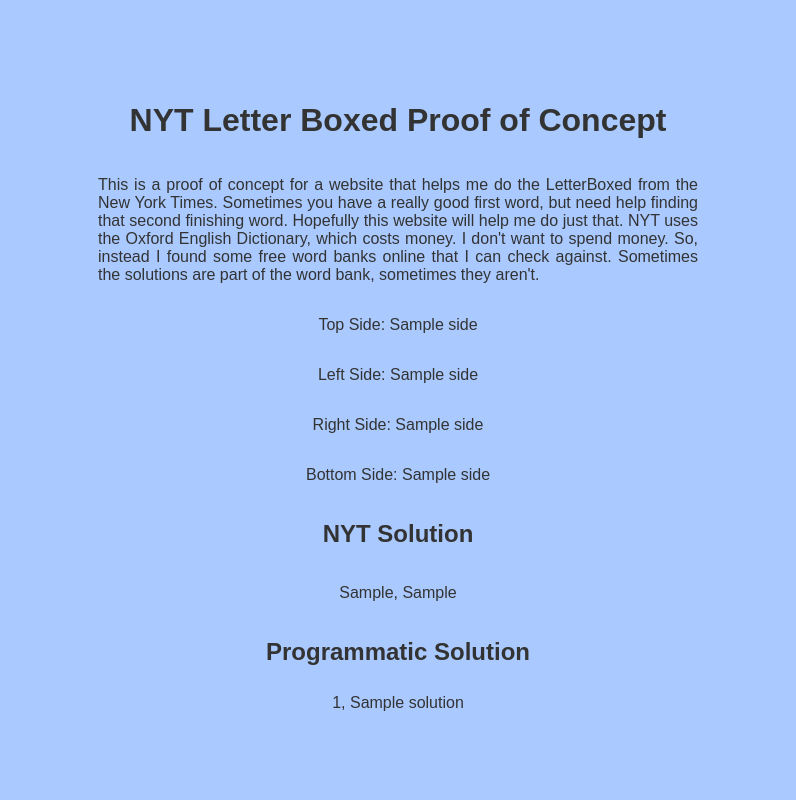
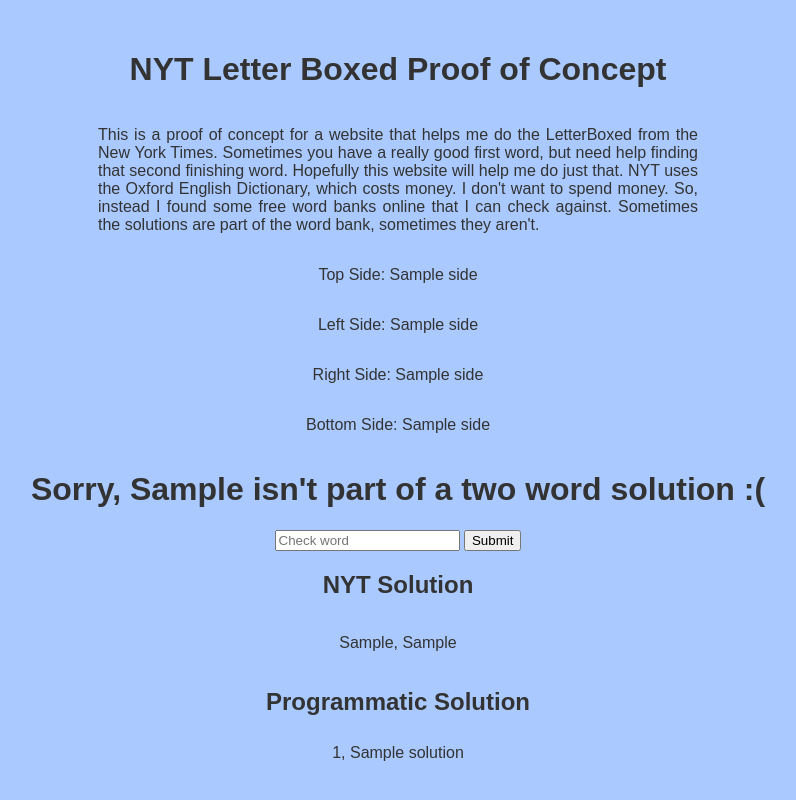
Before and after one commit to mschwimmer/letterboxed, a Flask app: template templates/index.html in a window 1280 px wide. Shown: the whole page, without its empty margins (242-1038 px from the left). Run offline with Flask 3, Linux system fonts and the light colour scheme; the template is opened without the code that fills it: most values are stand-ins (such as "Sample title", 1, 10 or a date in 2020); parts of the project's set-up code (start-up, migrations or seed data) failed here and were passed over.

Commit message:
Added check word functionality

```diff
--- a/app.py
+++ b/app.py
@@ -1,4 +1,4 @@
-from flask import Flask, render_template
+from flask import Flask, request, render_template
 import requests
 import json
 from board import Board
@@ -14,34 +14,42 @@
     start_parens = start_string + r.text[start_string:].index("{")
     end_string = start_parens + r.text[start_parens:].index(",\"dictionary")
     todays_metadata = json.loads(r.text[start_parens:end_string] + "}")
+    todays_metadata['ourSolution'] = [word.lower() for word in todays_metadata['ourSolution']]
     return {'sides': todays_metadata['sides'], 'nyt_solution': todays_metadata['ourSolution']}
 
+TODAY_METADATA = get_nyt_metadata()
+BOARD = Board(TODAY_METADATA['sides'])
+EASY_DICTIONARY = Dictionary("words_easy.txt")
+SOLVER = LetterBoxedSolver(BOARD, EASY_DICTIONARY, "words_easy.txt")
+TWO_WORD_SOLUTIONS = SOLVER.get_two_word_solutions()
 
 
 @app.route('/')
 def index():
-    todays_metadata = get_nyt_metadata()
-    board = Board(todays_metadata['sides'])
-    easy_dictionary = Dictionary("words_easy.txt")
-    solver = LetterBoxedSolver(board, easy_dictionary, "words_easy.txt")
-    two_word_solutions = solver.get_two_word_solutions()
-    print(todays_metadata)
 
-    # if request.method == 'POST':
-    #     user_input = request.form['user_word']
-    #
-    #     flattened_set_of_solution_words = {word for solution in two_word_solutions for word in solution}
-    #     isCorrect = user_input in flattened_set_of_solution_words
-    #     return render_template('index.html',
-    #                        sides=todays_metadata['sides'],
-    #                        nyt_solution=todays_metadata['nyt_solution'],
-    #                        prog_solutions=two_word_solutions,
-    #                            isCorrect=isCorrect,
-    #                            user_word=user_input)
     return render_template('index.html',
-                           sides=todays_metadata['sides'],
-                           nyt_solution=todays_metadata['nyt_solution'],
-                           prog_solutions=two_word_solutions)
+                           sides=TODAY_METADATA['sides'],
+                           nyt_solution=TODAY_METADATA['nyt_solution'],
+                           prog_solutions=TWO_WORD_SOLUTIONS)
+
+@app.route('/check_word', methods=['POST'])
+def check_word():
+    if request.method == 'POST':
+        user_input = request.form['user_word'].lower()
+
+        flattened_set_of_solution_words = {word for solution in TWO_WORD_SOLUTIONS for word in solution}
+        is_correct = user_input in flattened_set_of_solution_words
+        print(user_input)
+        print(flattened_set_of_solution_words)
+        print(user_input in flattened_set_of_solution_words)
+        return render_template('index.html',
+                           sides=TODAY_METADATA['sides'],
+                           nyt_solution=TODAY_METADATA['nyt_solution'],
+                           prog_solutions=TWO_WORD_SOLUTIONS,
+                               is_correct=is_correct,
+                               user_word=user_input)
+
+
 
 if __name__ == '__main__':
     app.run(debug=True)
--- a/templates/index.html
+++ b/templates/index.html
@@ -24,19 +24,19 @@
 
 
 
-<!--    {% if isCorrect and user_word %}-->
-<!--        {% if isCorrect == True %}-->
-<!--            <h1>Looks like {{user_word}} is part of a two word solution</h1>-->
-<!--        {% else %}-->
-<!--            <h1>Sorry, {{user_word}} isn't part of a two word solution :(</h1>-->
-<!--        {% endif %}-->
-<!--    {% else %}-->
-<!--            <h1>Try submitting a word to see if it's part of a two word solution</h1>-->
-<!--    {% endif %}-->
-<!--    <form action="/index" method="post">-->
-<!--        <input type="text" name="user_word" id="user-word" placeholder="Enter your word here">-->
-<!--        <button type="submit">Submit</button>-->
-<!--    </form>-->
+    {% if is_correct is not none and user_word %}
+        {% if is_correct == true %}
+            <h1>Looks like {{user_word}} is part of a two word solution :)))</h1>
+        {% else %}
+            <h1>Sorry, {{user_word}} isn't part of a two word solution :(</h1>
+        {% endif %}
+    {% else %}
+            <h1>Try submitting a word to see if it's part of a two word solution</h1>
+    {% endif %}
+    <form action="/check_word" method="post">
+        <input type="text" name="user_word" id="user-word" placeholder="Check word">
+        <button type="submit">Submit</button>
+    </form>
 
     <!-- SOLUTIONS -->
     <h2 id="nyt-solution">NYT Solution</h2>
```
